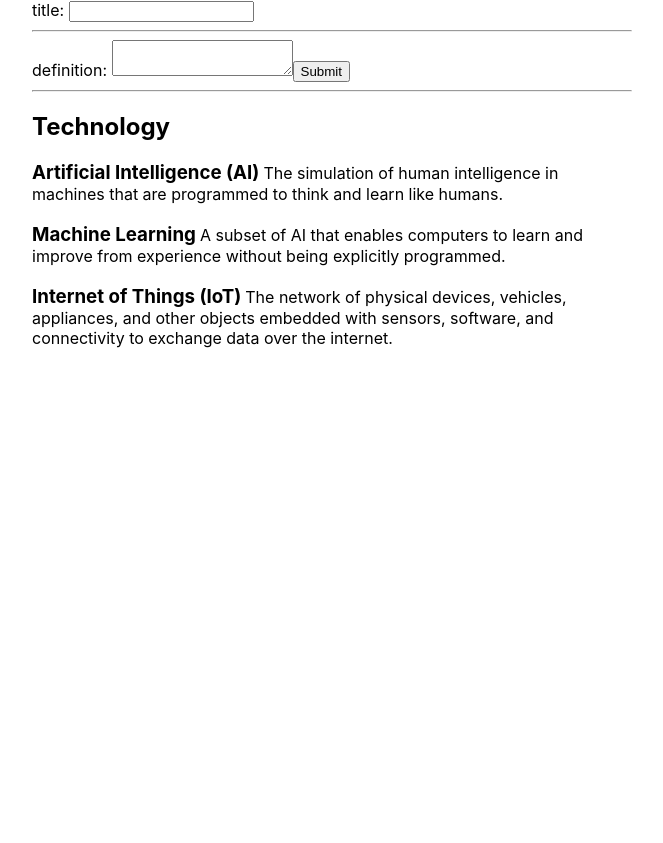
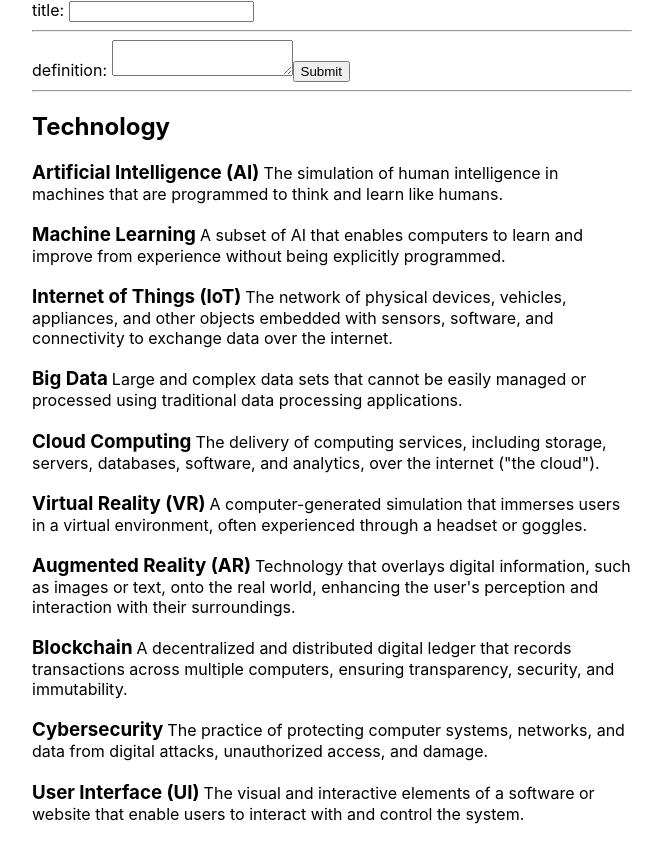
Before and after one commit to tripdragon/wordywordmenu, a React (Create React App) app: page / in a window 1280 px wide. Shown: the whole page, without its empty margins (308-971 px from the left). Before the commit the page ends 800 px from the top, so only its background shows below. Built offline with nearby package versions, Linux system fonts and the light colour scheme.

Commit message:
fix up data stuff

```diff
--- a/src/App.js
+++ b/src/App.js
@@ -29,7 +29,15 @@ const internals = {};
 
 
 // window.shortDatabase = shortDatabase;
-var key = _o.technology.length-1;
+// var key = _o.technology.length-1;
+// var key = -1;
+
+// for keys and then keep
+for (var i = 0; i < _o.technology.length; i++) {
+  _o.technology[i].key = i;
+}
+let key = _o.technology[_o.technology.length-1].key;
+
 
 function App() {
 
@@ -44,7 +52,8 @@ function App() {
     key++;
     console.log("sdkjnfd", key, ev.target.title.value, ev.target.definition.value);
     _o.technology.push({key:key,title:ev.target.title.value, definition:ev.target.definition.value})
-    setTech([..._o.technology])
+    // reverse here to debug with on top
+    setTech([..._o.technology].reverse())
   }
 
   function BuildList(){
@@ -110,6 +119,7 @@ function App() {
 
 
         {
+
           tech.map((x)=>
             <ArticleWord key={x.key} title={x.title} definition={x.definition} />
           )
--- a/src/appData.js
+++ b/src/appData.js
@@ -2,9 +2,21 @@
 // App data
 
 export const _o = {
+  // technology : [
+  //   {key:0,title: "Artificial Intelligence (AI)", definition: "The simulation of human intelligence in machines that are programmed to think and learn like humans."},
+  //   {key:1,title: "Machine Learning", definition: "A subset of AI that enables computers to learn and improve from experience without being explicitly programmed."},
+  //   {key:2,title: "Internet of Things (IoT)", definition: "The network of physical devices, vehicles, appliances, and other objects embedded with sensors, software, and connectivity to exchange data over the internet."},
+  // ]
   technology : [
-    {key:0,title: "Artificial Intelligence (AI)", definition: "The simulation of human intelligence in machines that are programmed to think and learn like humans."},
-    {key:1,title: "Machine Learning", definition: "A subset of AI that enables computers to learn and improve from experience without being explicitly programmed."},
-    {key:2,title: "Internet of Things (IoT)", definition: "The network of physical devices, vehicles, appliances, and other objects embedded with sensors, software, and connectivity to exchange data over the internet."},
+      { "title": "Artificial Intelligence (AI)", "definition": "The simulation of human intelligence in machines that are programmed to think and learn like humans." },
+      { "title": "Machine Learning", "definition": "A subset of AI that enables computers to learn and improve from experience without being explicitly programmed." },
+      { "title": "Internet of Things (IoT)", "definition": "The network of physical devices, vehicles, appliances, and other objects embedded with sensors, software, and connectivity to exchange data over the internet." },
+      { "title": "Big Data", "definition": "Large and complex data sets that cannot be easily managed or processed using traditional data processing applications." },
+      { "title": "Cloud Computing", "definition": "The delivery of computing services, including storage, servers, databases, software, and analytics, over the internet (\"the cloud\")." },
+      { "title": "Virtual Reality (VR)", "definition": "A computer-generated simulation that immerses users in a virtual environment, often experienced through a headset or goggles." },
+      { "title": "Augmented Reality (AR)", "definition": "Technology that overlays digital information, such as images or text, onto the real world, enhancing the user's perception and interaction with their surroundings." },
+      { "title": "Blockchain", "definition": "A decentralized and distributed digital ledger that records transactions across multiple computers, ensuring transparency, security, and immutability." },
+      { "title": "Cybersecurity", "definition": "The practice of protecting computer systems, networks, and data from digital attacks, unauthorized access, and damage." },
+      { "title": "User Interface (UI)", "definition": "The visual and interactive elements of a software or website that enable users to interact with and control the system." }
   ]
 }
```
